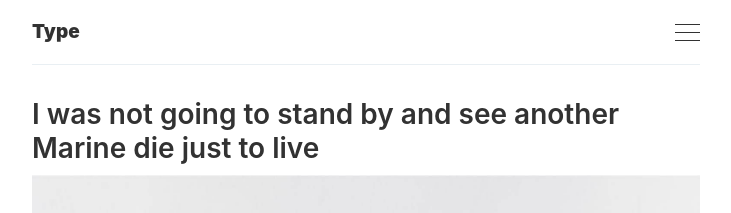
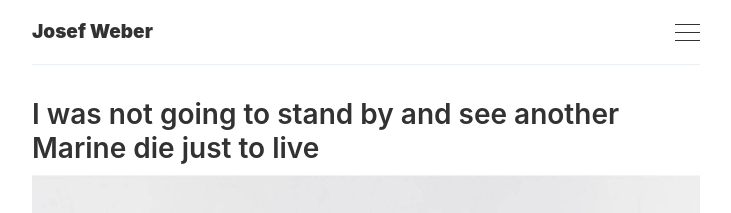
Before and after one commit to weberjoe/myblog, a Jekyll site: the page built from index.html, in a window 1280 px wide. Shown: the top 213 px of the page, without its empty margins (274-1005 px from the left). Built offline with Jekyll 4.4.1, drawn with Linux system fonts in a browser that asks for light colours; the list of posts is cut into pages by our own code.

Commit message:
Update _config.yml

```diff
--- a/_config.yml
+++ b/_config.yml
@@ -6,13 +6,13 @@
 # 'jekyll serve'. If you change this file, please restart the server process.
 
 # Site settings
-title:       Type
-email:       ''
-description: ''
+title:       Josef Weber
+email:       'josef.weber@oracle.com'
+description: '🏍 💻 🎸'
 baseurl:     '' # The subpath of your site, e.g. /blog
 url:         'https://type-jekyll.aspirethemes.com/' # The base hostname & protocol for your site
 twitter:     ''
-github:      ''
+github:      'https://github.com/weberjoe'
 instagram:   ''
 facebook:    ''
 
```
